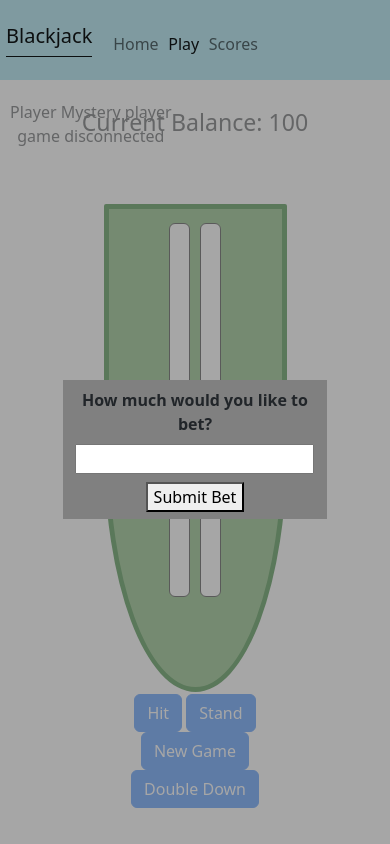
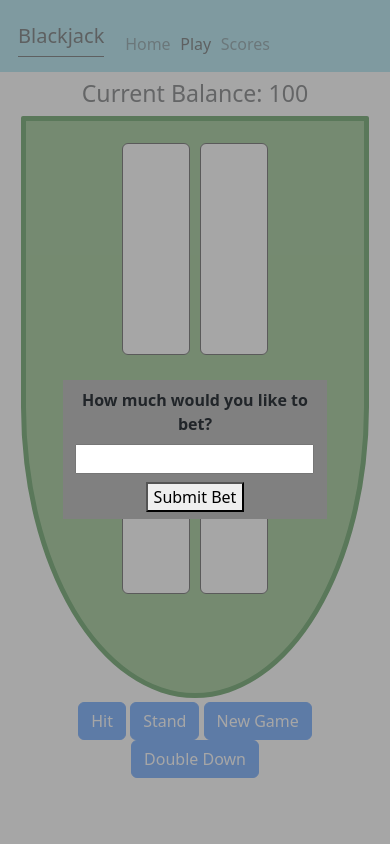
Before and after one commit to harrydcole2/blackjack-game, a website: page public/Blackjack.html in a window 390 px wide. Drawn offline with nearby package versions, Linux system fonts and the light colour scheme; no server answers.

Commit message:
Moblie devices

```diff
--- a/public/Blackjack.css
+++ b/public/Blackjack.css
@@ -1,4 +1,4 @@
-body{
+  body{
     background-color: #eae3c9;
     display: flex;
     flex-direction: column;
@@ -7,6 +7,7 @@ body{
   header{
     flex: 0 80px;
     background-color: #7ed8ed;
+    position: fixed;
   }
   menu {
     flex: 1;
@@ -27,6 +28,7 @@ body{
 
   main {
     flex: 1 calc(100vh - 80px);
+    margin-top: 80px;
     display: flex;
     flex-direction: column;
     align-items: center;
@@ -105,6 +107,20 @@ body{
     top: 100px;
   }
 
+  @media (max-width:481px)  {
+    #game {
+      width: 95%;
+      height: 100%;
+    }
+
+    #players{
+      display: none;
+    }
+    .card{
+      width: 20%;
+    }
+  }
+
   @media (orientation: portrait){
     main{
       flex-direction: column;
--- a/public/Blackjack.html
+++ b/public/Blackjack.html
@@ -15,7 +15,7 @@
 
 <body>
   <header class="container-fluid">
-    <nav class="navbar fixed-top">
+    <nav class="navbar">
       <a class="navbar-brand" href="#">Blackjack</a>
       <menu class="navbar-nav">
         <li class="nav-item">
```
Also changed, not shown: public/index.html (+1 -1 lines), public/scores.html (+1 -1 lines).
